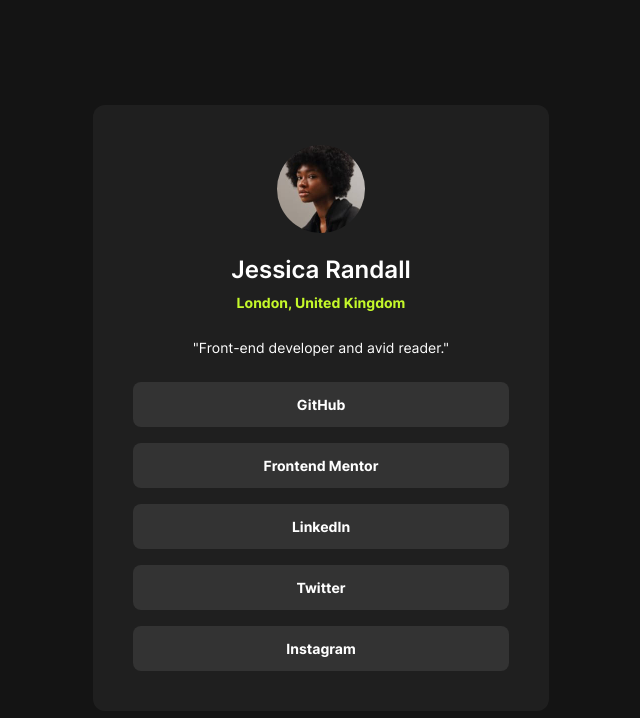
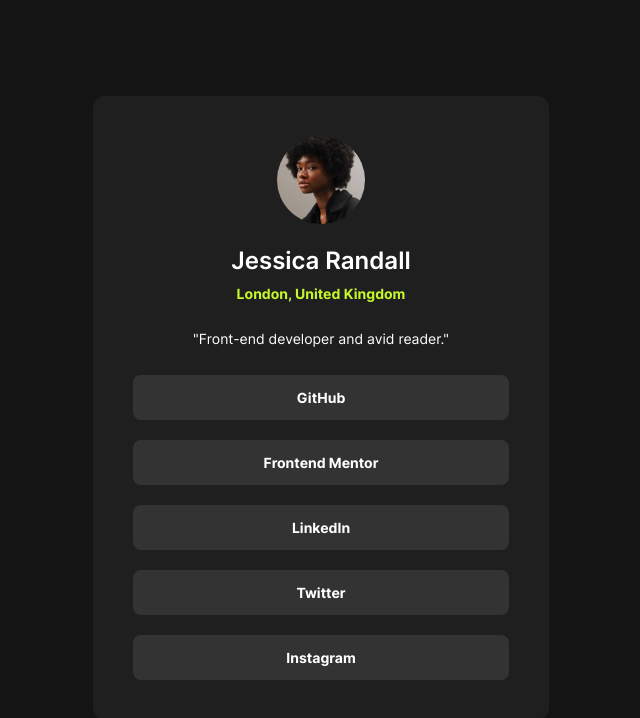
Before and after one commit to przwro/social-links-profile-main, a plain HTML site: page index.html in a window 1280 px wide. Shown: the whole page, without its empty margins (319-959 px from the left). Drawn offline with Linux system fonts and the light colour scheme.

Commit message:
refactor

```diff
--- a/assets/css/style.css
+++ b/assets/css/style.css
@@ -55,6 +55,7 @@ body {
     justify-content: center;
     align-items: center;
     background-color: #141414;
+    overflow: hidden;
 }
 
 .container {
@@ -62,8 +63,21 @@ body {
     flex-direction: column;
     width: 327px;
     background-color: #1f1f1f;
-    padding: 24px;
+    padding: 20px;
     border-radius: 12px;
+}
+
+.name-location h2 {
+    margin-bottom: 4px;
+}
+
+.name-location p {
+    margin-top: 0;
+    margin-bottom: 12px;
+}
+
+.bio {
+    margin-top: 24px;
 }
 
 .circle {
@@ -74,7 +88,6 @@ h2 {
     color: white;
     text-align: center;
     font-weight: 600;
-    margin-bottom: 4px;
 }
 
 .text--green {
@@ -97,17 +110,8 @@ h2 {
     color: white;
 }
 
-main {
-    display: flex;
-    flex-direction: column;
-    align-items: center;
-    gap: 16px;
-}
-
 p {
     text-align: center;
-    margin-top: 4px;
-    margin-bottom: 24px;
 }
 
 .profile-pic {
@@ -117,19 +121,37 @@ p {
     margin: 0 auto;
 }
 
-.links a {
+nav {
+    width: 100%;
+}
+
+.link-list {
     display: flex;
     justify-content: center;
     align-items: center;
+    flex-direction: column;
+    gap: 20px;
+    width: 100%;
+    margin: 0;
+    margin-top: 12px;
+    padding: 0;
+}
+
+.link-list .list-item {
+    list-style: none;
     width: 100%;
     height: 45px;
-    padding: 12px;
+    line-height: 45px;
+    text-align: center;
     background-color: #333333;
+    border-radius: 8px;
+    transition: 1s;
+}
+
+.link-list a {
+    color: white;
     text-decoration: none;
     cursor: default;
-    border-radius: 8px;
-    color: white;
-    transition: 1s;
 }
 
 a:hover {
--- a/index.html
+++ b/index.html
@@ -22,20 +22,40 @@
                     src="assets/images/avatar-jessica.jpeg"
                     alt="Jessica Randall image"
                 />
-                <h2 class="text-preset-1 semi-bold text">Jessica Randall</h2>
+                <div class="name-location">
+                    <h2 class="text-preset-1 semi-bold text">
+                        Jessica Randall
+                    </h2>
                     <p class="text-preset-2 bold text--green">
                         London, United Kingdom
                     </p>
-                <p class="text-preset-2 normal text--white">
+                </div>
+                <p class="bio text-preset-2 normal text--white">
                     "Front-end developer and avid reader."
                 </p>
             </header>
-            <main class="links">
+            <main>
+                <nav>
+                    <ul class="link-list">
+                        <li class="list-item">
                             <a class="text-preset-2 bold" href="#">GitHub</a>
-                <a class="text-preset-2 bold" href="#">Frontend Mentor</a>
+                        </li>
+                        <li class="list-item">
+                            <a class="text-preset-2 bold" href="#"
+                                >Frontend Mentor</a
+                            >
+                        </li>
+                        <li class="list-item">
                             <a class="text-preset-2 bold" href="#">LinkedIn</a>
+                        </li>
+                        <li class="list-item">
                             <a class="text-preset-2 bold" href="#">Twitter</a>
+                        </li>
+                        <li class="list-item">
                             <a class="text-preset-2 bold" href="#">Instagram</a>
+                        </li>
+                    </ul>
+                </nav>
             </main>
         </div>
     </body>
```
Lines whose indentation alone changed are shown as unchanged.
